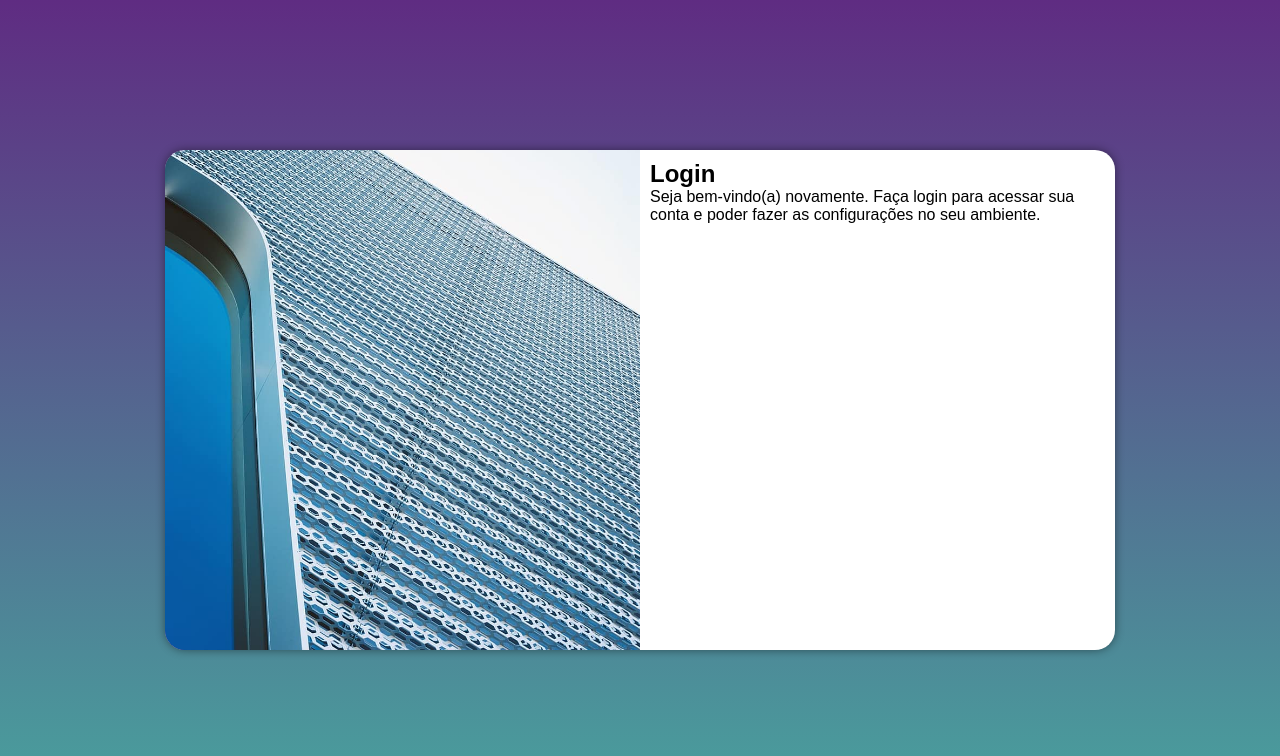
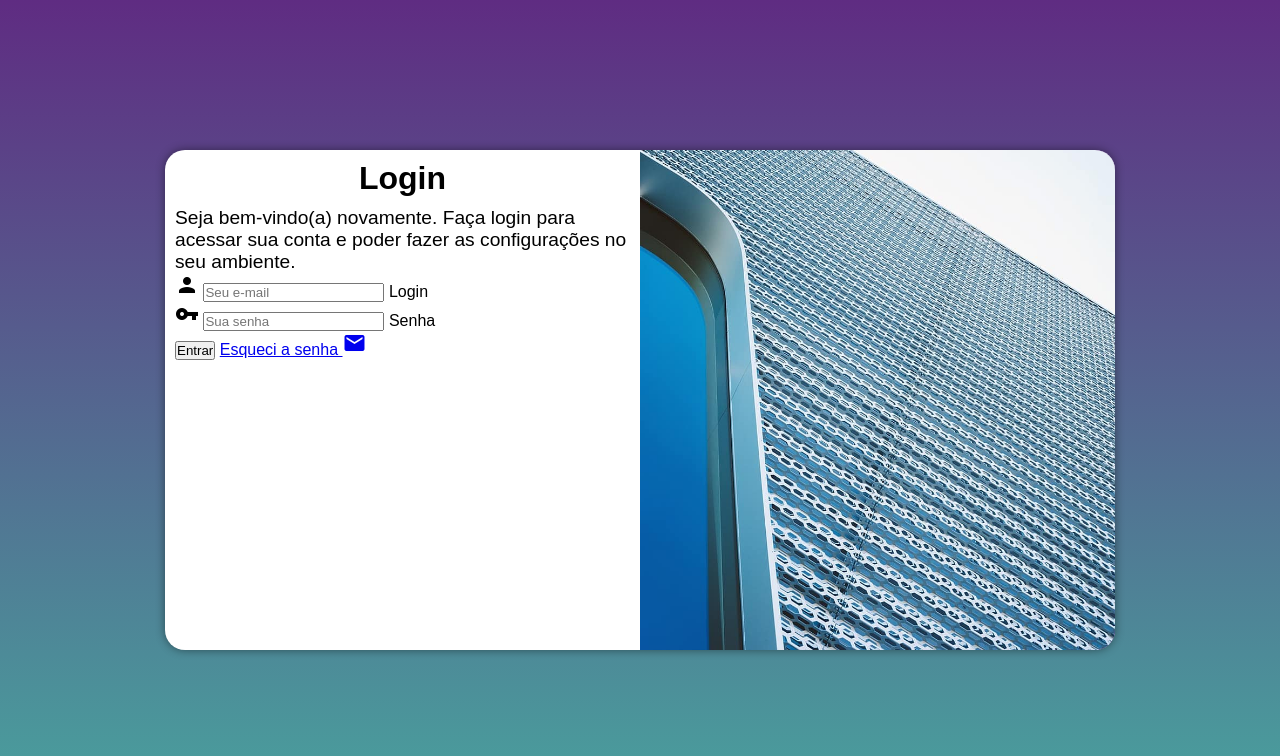
Before and after one commit to Cruz-Alexandre/projeto-login, a plain HTML site: page index.html in a window 1280 px wide. Drawn offline with Linux system fonts and the light colour scheme.

Commit message:
adicionei formulario

```diff
--- a/estilos/media-query.css
+++ b/estilos/media-query.css
@@ -31,13 +31,21 @@
     }
 
     section#login > div#imagem {
-        float: left;
+        float: right;
         width: 50%;
         height: 100%;
     }
 
     section#login > div#formulario {
-        float: right;
+        float: left;
         width: 50%;
     }
+
+    div#formulario > h1 {
+        font-size: 2em;
+    }
+
+    div#formulario > p {
+        font-size: 1.2em;
+    }
 }
--- a/estilos/style.css
+++ b/estilos/style.css
@@ -54,3 +54,12 @@ section#login > div#formulario {
     display: block;
     padding: 10px;
 }
+
+div#formulario > h1 {
+    text-align: center;
+    margin-bottom: 10px;
+}
+
+div#formulario > p {
+    font-size: 0.8em;
+}
--- a/index.html
+++ b/index.html
@@ -4,6 +4,7 @@
     <meta charset="UTF-8">
     <meta name="viewport" content="width=device-width, initial-scale=1.0">
     <title>Login</title>
+    <link href="https://fonts.googleapis.com/icon?family=Material+Icons" rel="stylesheet">
     <link rel="stylesheet" href="estilos/style.css">
     <link rel="stylesheet" href="estilos/media-query.css">
 </head>
@@ -16,8 +17,21 @@
             <div id="formulario">
                 <h1>Login</h1>
                 <p>Seja bem-vindo(a) novamente. Faça login para acessar sua conta e poder fazer as configurações no seu ambiente.</p>
-                <form action="login.php" method="post">
-
+                <form action="login.php" method="post" autocomplete="on">
+                    <div class="campo">
+                        <span class="material-icons">person</span>
+                        <input type="email" name="login" id="ilogin" placeholder="Seu e-mail" autocomplete="email" required maxlength="30">
+                        <label for="ilogin">Login</label>
+                    </div>
+                    <div class="campo">
+                        <span class="material-icons">vpn_key</span>
+                        <input type="password" name="senha" id="isenha" placeholder="Sua senha" autocomplete="current-password" required minlength="8" maxlength="20">
+                        <label for="isenha">Senha</label>
+                    </div>
+                    <input type="submit" value="Entrar">
+                    <a href="esqueci.html">
+                        Esqueci a senha <span class="material-icons">mail</span>
+                    </a>
                 </form>
             </div>
         </section>
```
